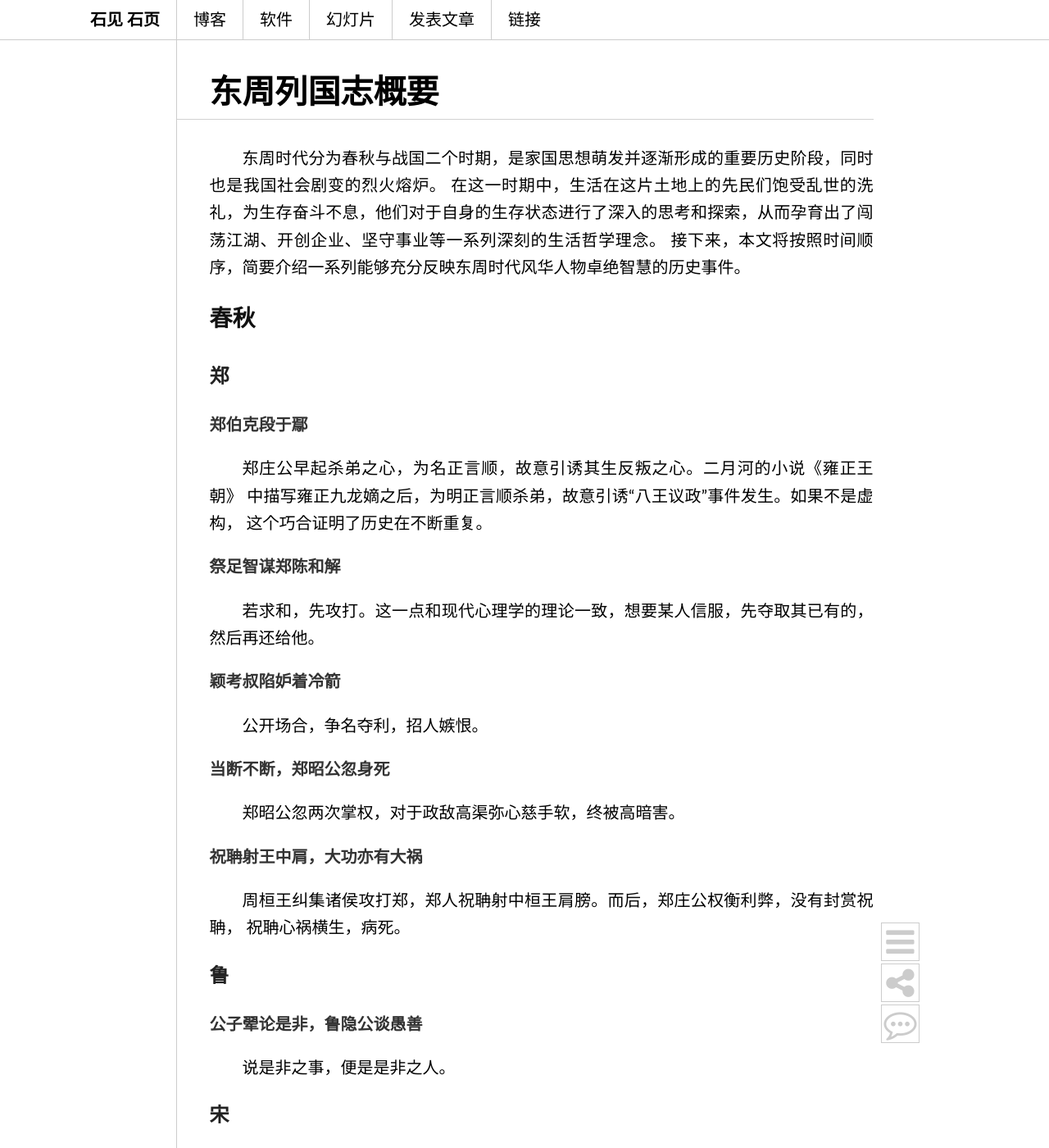
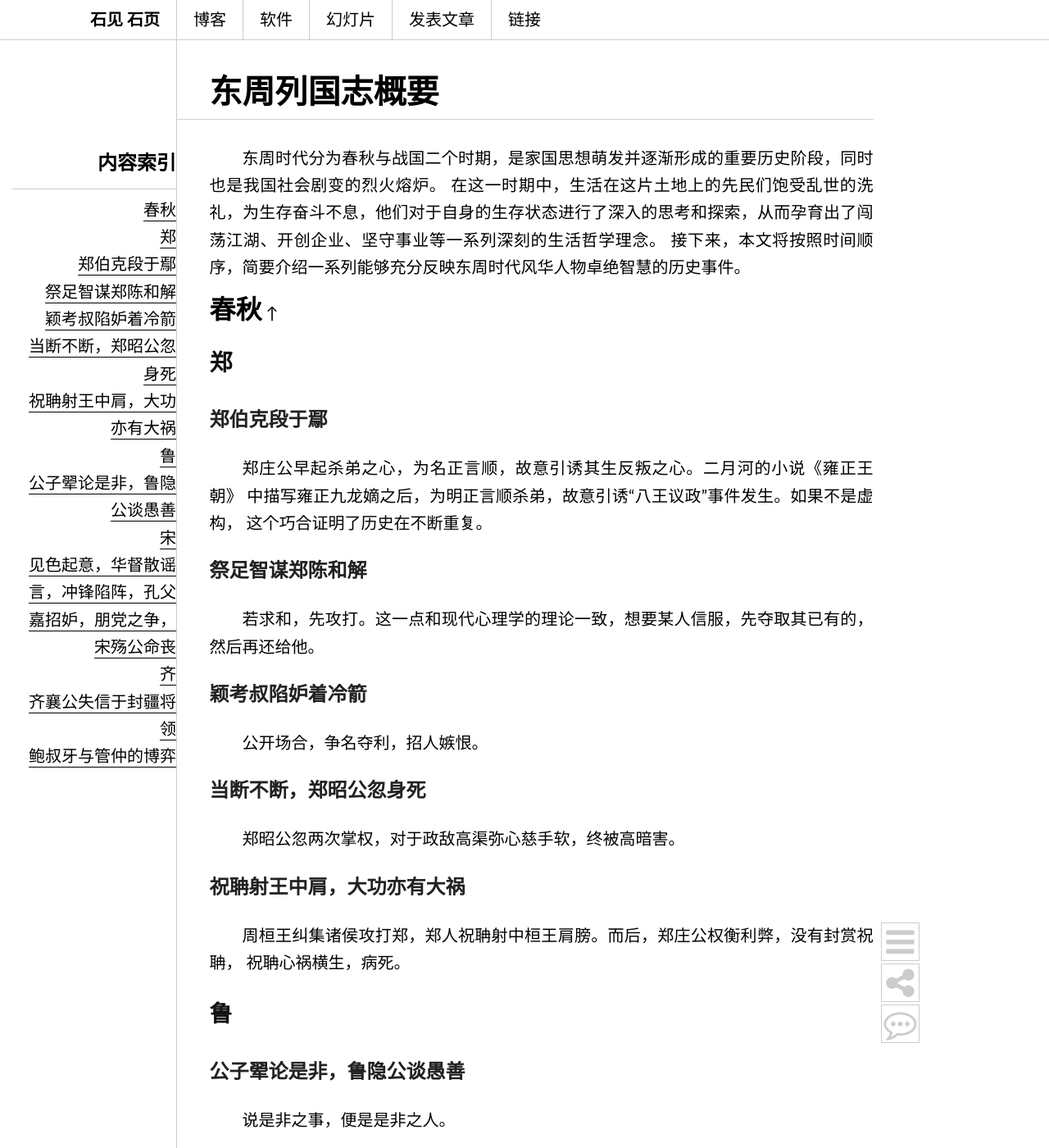
Before and after one commit to dustincys/cn, a Jekyll site: the page built from _posts/2023-09-21-eastzhou.md, in a window 1280 px wide and 1400 px high. Shown: the whole window at 82% size. Built offline with Jekyll 4.4.1, drawn with Linux system fonts in a browser that asks for light colours; nearby versions of some CDN libraries; comment, search, counter and statistics services are not loaded; some of the changed text lies outside the part shown.

Commit message:
update toc style

```diff
--- a/_includes/toc.md
+++ b/_includes/toc.md
@@ -13,7 +13,7 @@ $(document).ready(function() {
   var return_to_top = '<i class="icon-arrow-up back-to-top">&uarr;</i>'
   //var return_to_top = ''
 
-  var level = get_level(headers[0]), this_level, html = "<i></i> <ul>";
+  var level = get_level(headers[0]), this_level, html = "<ul>";
   headers.on('click', function() {
     if (!no_back_to_top_links) window.location.hash = this.id
   }).addClass('clickable-header').each(function(_, header) {
@@ -21,12 +21,12 @@ $(document).ready(function() {
     if (!no_back_to_top_links && this_level === highest_level) {
       $(header).addClass('top-level-header').after(return_to_top)
     }
-    if (this_level === level) // same level as before; same indenting
-      html += "<li><a href='#" + header.id + "'>" + header.innerHTML + "</a>";
-    else if (this_level < level) // higher level than before; end parent ol
-      html += "</li></ul></li><li><a href='#" + header.id + "'>" + header.innerHTML + "</a>";
-    else if (this_level > level) // lower level than before; expand the previous to contain a ol
-      html += "<ul><li><a href='#" + header.id + "'>" + header.innerHTML + "</a>";
+    <!-- if (this_level === level) // same level as before; same indenting -->
+      html += "<a href='#" + header.id + "'>" + header.innerHTML + "</a><br  style='margin:0.5em 0; display:block;' />";
+    <!-- else if (this_level < level) // higher level than before; end parent ol -->
+      <!-- html += "</ul></li><li><a href='#" + header.id + "'>" + header.innerHTML + "</a>"; -->
+    <!-- else if (this_level > level) // lower level than before; expand the previous to contain a ol -->
+      <!-- html += "<ul><li><a href='#" + header.id + "'>" + header.innerHTML + "</a>"; -->
     level = this_level; // update for the next one
   });
   html += "</ul>";
@@ -40,6 +40,6 @@ $(document).ready(function() {
 });
 </script>
 <div class="toc-header">
-<div class="toc-title" style="font-weight: bold; padding:0.5em 0; border-bottom:1px #cccccc solid;"> 内容索引 </div>
+<div class="toc-title" style="font-weight: bold; font-size: 1.2em; padding:0.5em 0; border-bottom:1px #cccccc solid;"> 内容索引 </div>
 <div class="toc"></div>
 </div>
--- a/_posts/2023-09-21-eastzhou.md
+++ b/_posts/2023-09-21-eastzhou.md
@@ -17,55 +17,55 @@ toc: no
 接下来，本文将按照时间顺序，简要介绍一系列能够充分反映东周时代风华人物卓绝智慧的
 历史事件。
 
-## 春秋
+# 春秋
 
-### 郑
+## 郑
 
-#### 郑伯克段于鄢
+### 郑伯克段于鄢
 
 郑庄公早起杀弟之心，为名正言顺，故意引诱其生反叛之心。二月河的小说《雍正王朝》
 中描写雍正九龙嫡之后，为明正言顺杀弟，故意引诱“八王议政”事件发生。如果不是虚构，
 这个巧合证明了历史在不断重复。
 
-#### 祭足智谋郑陈和解
+### 祭足智谋郑陈和解
 
 若求和，先攻打。这一点和现代心理学的理论一致，想要某人信服，先夺取其已有的，
 然后再还给他。
 
-#### 颖考叔陷妒着冷箭
+### 颖考叔陷妒着冷箭
 
 公开场合，争名夺利，招人嫉恨。
 
-#### 当断不断，郑昭公忽身死
+### 当断不断，郑昭公忽身死
 
 郑昭公忽两次掌权，对于政敌高渠弥心慈手软，终被高暗害。
 
-#### 祝聃射王中肩，大功亦有大祸
+### 祝聃射王中肩，大功亦有大祸
 
 周桓王纠集诸侯攻打郑，郑人祝聃射中桓王肩膀。而后，郑庄公权衡利弊，没有封赏祝聃，
 祝聃心祸横生，病死。
 
-### 鲁
+## 鲁
 
-#### 公子翚论是非，鲁隐公谈愚善
+### 公子翚论是非，鲁隐公谈愚善
 
 说是非之事，便是是非之人。
 
-### 宋
+## 宋
 
-#### 见色起意，华督散谣言，冲锋陷阵，孔父嘉招妒，朋党之争，宋殇公命丧
+### 见色起意，华督散谣言，冲锋陷阵，孔父嘉招妒，朋党之争，宋殇公命丧
 
 名利权情，与灾祸并存。
 
-### 齐
+## 齐
 
-#### 齐襄公失信于封疆将领
+### 齐襄公失信于封疆将领
 
 齐襄公为防止周王朝报复齐灭卫，派连称、管至父戍边陲，条件艰苦，承诺瓜再熟一次换防。
 翌年违约，引发叛乱而死。
 上级对下级的承诺会不会兑现，一定要与下级掌握的资源成正比。
 
-#### 鲍叔牙与管仲的博弈
+### 鲍叔牙与管仲的博弈
 
 1. 鲍叔牙义俘管夷吾
 这是体现鲍叔牙的能力的第一个证据。鲍、管一起经商，管每次分钱时多拿，鲍在背后说：
@@ -80,4 +80,8 @@ toc: no
 后，管箭射小白。这说明管的行为是明暗两套理论指导的。从`1`中可知，鲍对管的“两套
 理论”非常熟悉，所以预先在齐襄公后期逃往距离齐最近的莒国。
 3. 鲍救管于鲁
+小白即位后，鲍建议将纠赶尽杀绝，而推荐救管，称管才能高于自己。人格上，这比战国时
+代的庞涓高。鲍出的主意是：向郑传达齐桓公小白对管恨之入骨，管活。反之，若传达对管
+的欣赏，管必死。
 4. 管与鲍的相互举荐
+管不推荐鲍为相，认为鲍过于正直。
```
Also changed, not shown: other parts of _posts/2023-09-21-eastzhou.md (+1 -1 lines).
